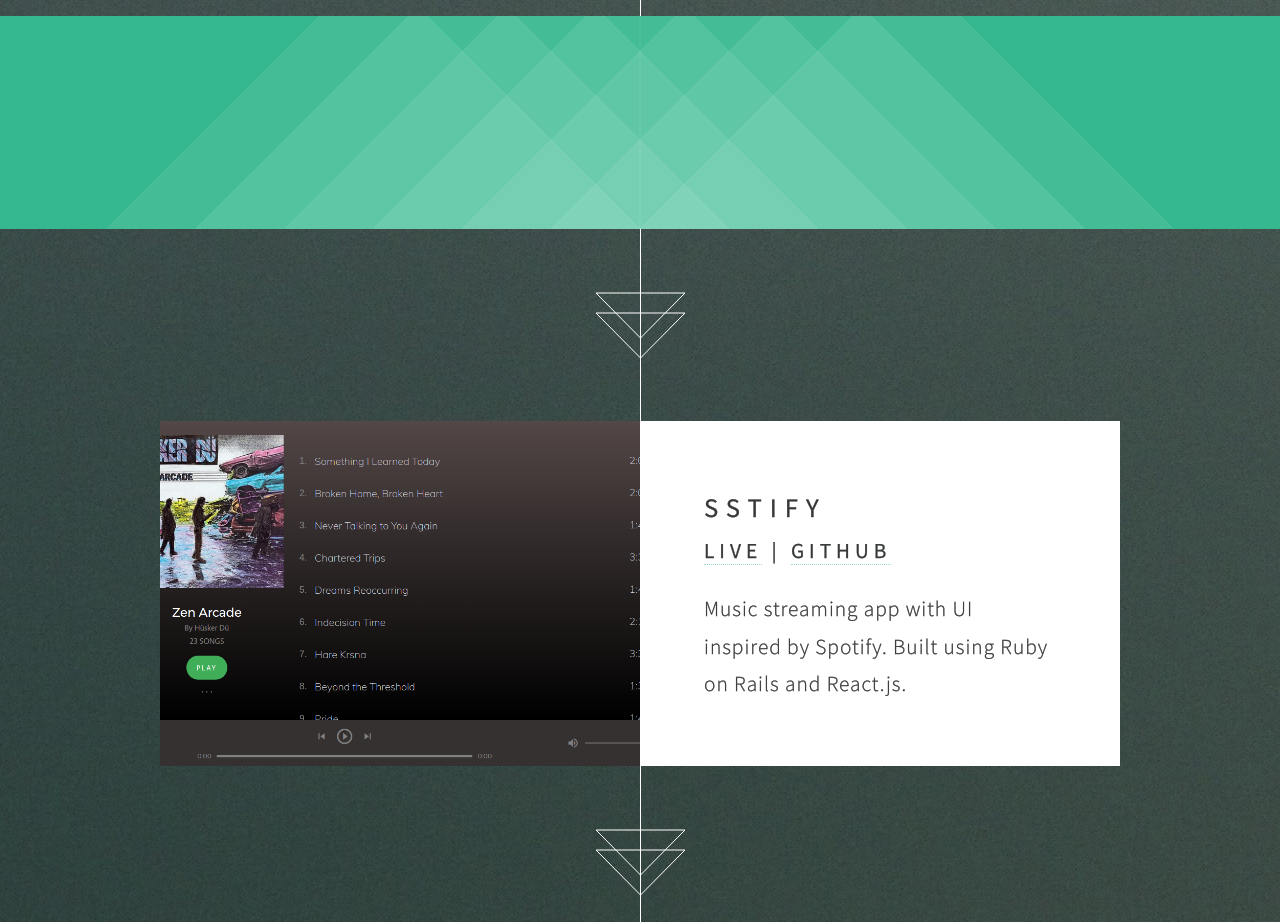
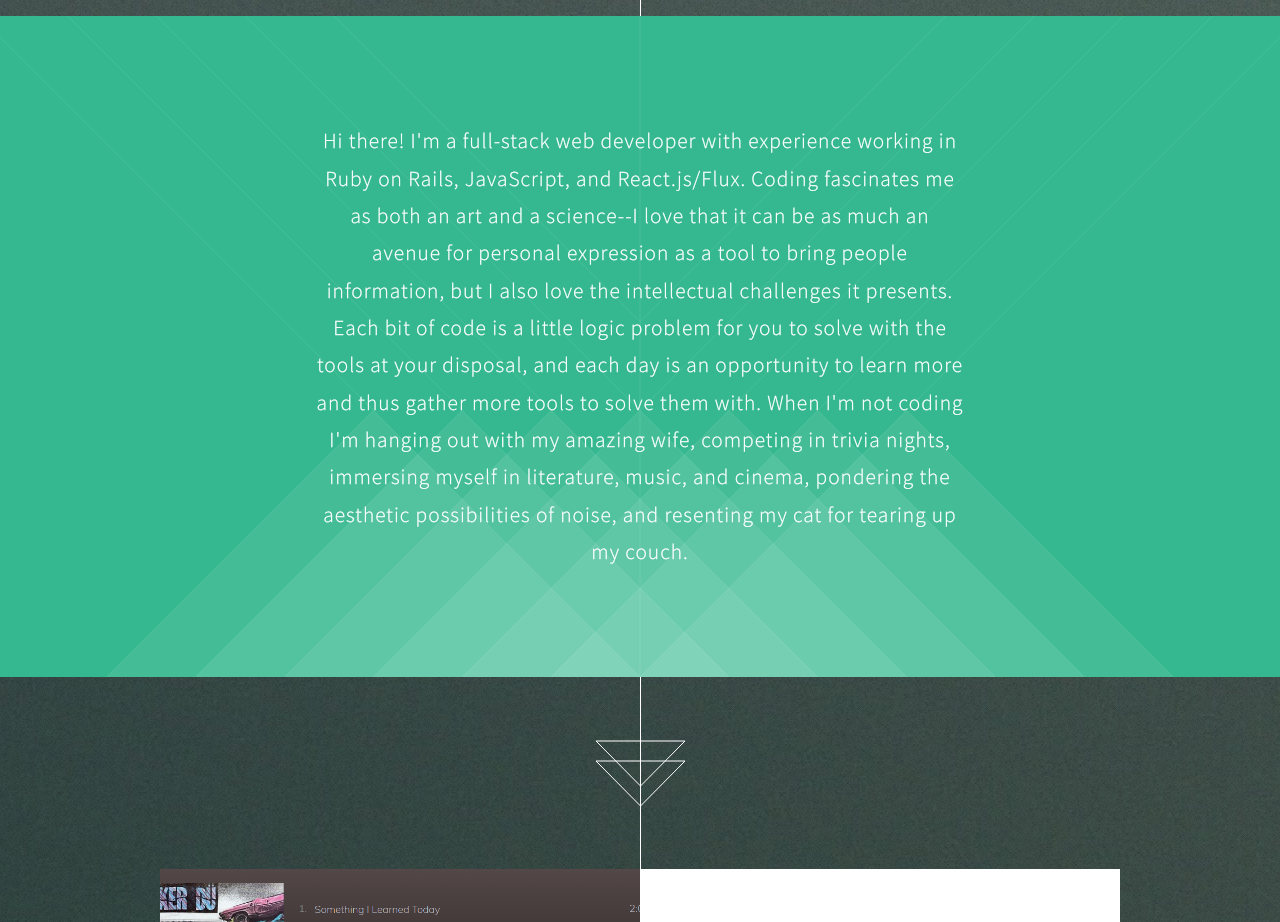
Before and after one commit to jtbrubak/jtbrubak.github.io, a plain HTML site: page index.html in a window 1280 px wide. Shown: the part 840-1762 px from the top of the page. Drawn offline with Linux system fonts and the light colour scheme; files whose address does not match are found by name.

Commit message:
Add about me

```diff
--- a/index.html
+++ b/index.html
@@ -34,7 +34,9 @@
 		<!-- Banner -->
 			<section id="banner">
 
-				<p></p>
+				<p>Hi there! I'm a full-stack web developer with experience working in Ruby on Rails, JavaScript, and React.js/Flux. Coding fascinates me as both an art and a science--I love that it can be as much an avenue for personal expression as a tool to bring people information, but I also love the intellectual challenges it presents. Each bit of code is a little logic problem for you to solve with the tools at your disposal, and each day is an opportunity to learn more and thus gather more tools to solve them with.
+
+				When I'm not coding I'm hanging out with my amazing wife, competing in trivia nights, immersing myself in literature, music, and cinema, pondering the aesthetic possibilities of noise, and resenting my cat for tearing up my couch.</p>
 
 				</optgroup>
 			</section>
```
Also changed, not shown: 1 other file.
